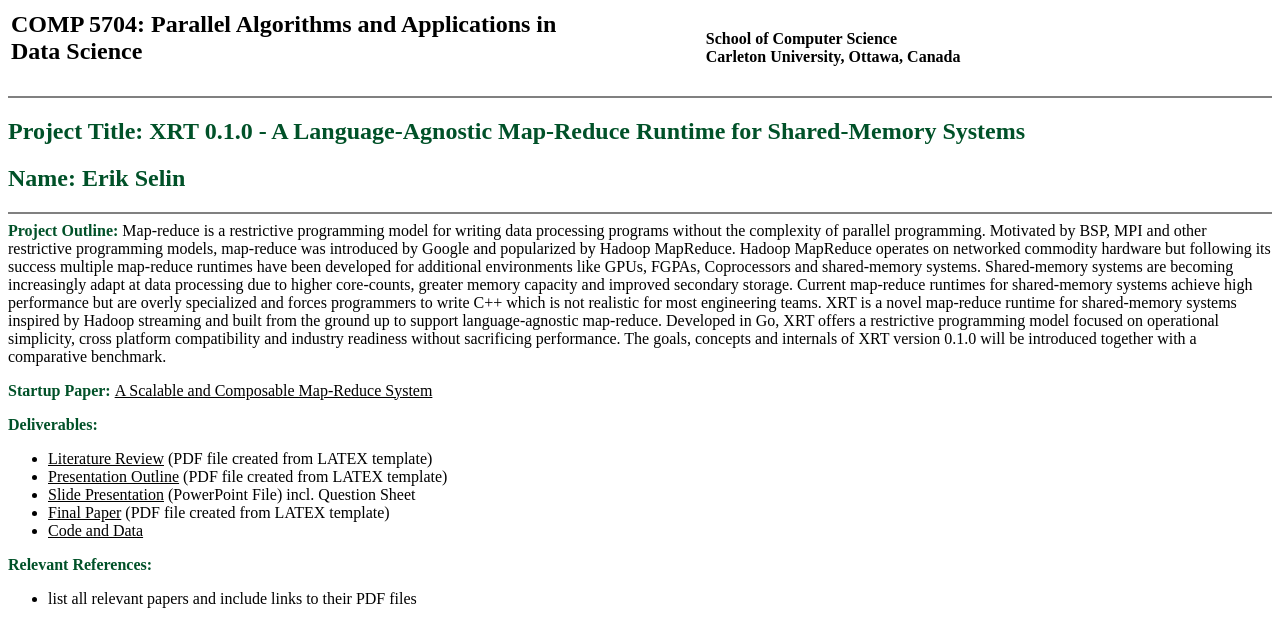
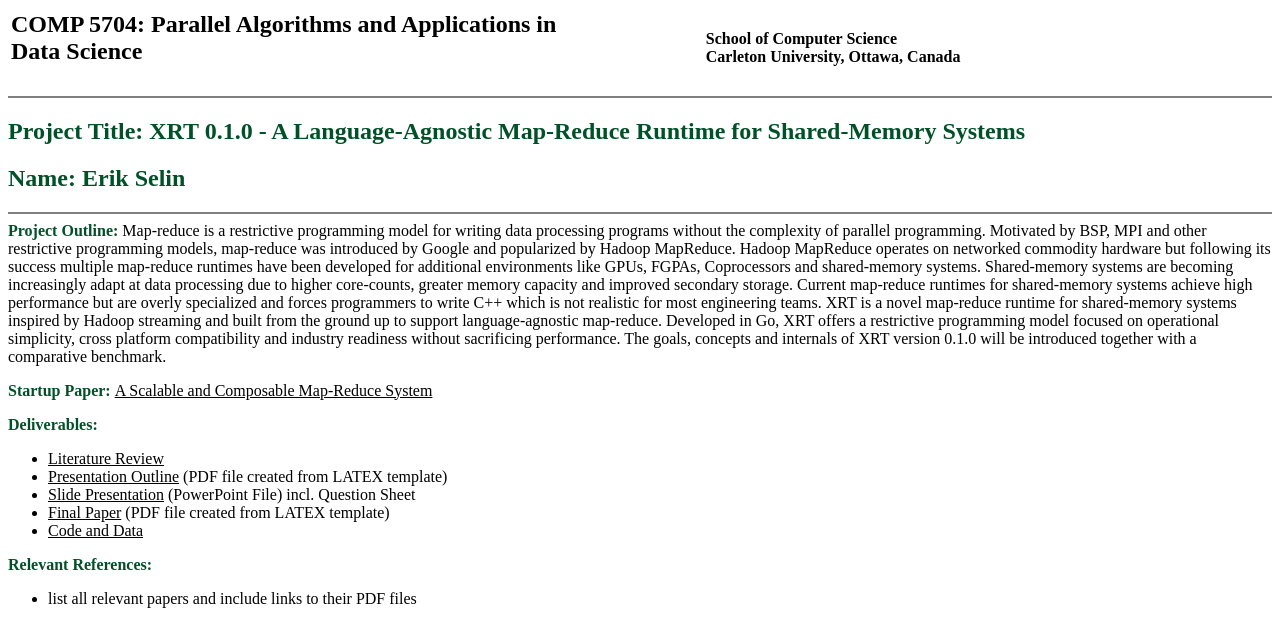
Before and after one commit to erikselin/erikselin.github.io, a plain HTML site: page comp5704.html in a window 1280 px wide. Drawn offline with Linux system fonts and the light colour scheme.

Commit message:
first pass literature review

```diff
--- a/comp5704.html
+++ b/comp5704.html
@@ -53,8 +53,7 @@ The goals, concepts and internals of XRT version 0.1.0 will be introduced togeth
 <ul>
 
   <li>
-    <div align="left"><a href="Literature_Review.pdf"><font color="#000000">Literature Review</font></a> (PDF file created from
-LATEX template)</div>
+    <div align="left"><a href="comp5704/literature_review.pdf"><font color="#000000">Literature Review</font></a></div>
   </li>
   <li>
     <div align="left"><a href="Presentation_Outline.pdf"><font color="#000000">Presentation Outline</font></a> (PDF file created from
```
Also changed, not shown: 5 other files.
